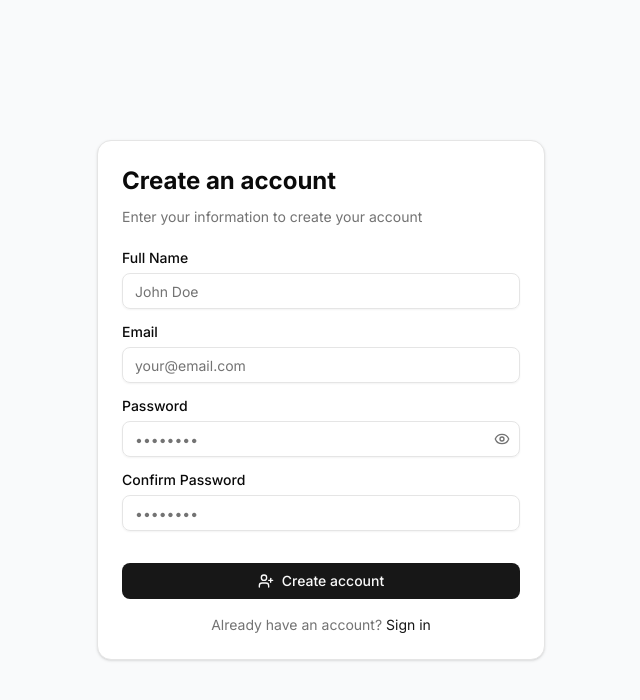
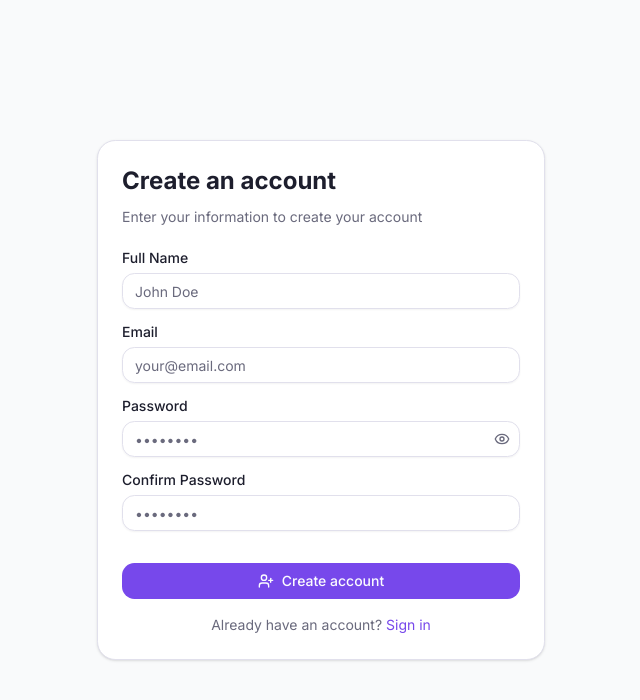
Before and after one commit to kalejaiyeoluwadara/savepoint_webapp, a Next.js app: page /auth/register in a window 1280 px wide. Shown: the top 700 px of the page, without its empty margins (319-959 px from the left). Built offline with nearby package versions, Linux system fonts and the light colour scheme.

Commit message:
style: Update global styles and enhance ClipCard component with new design elements; introduce ambient background and improve filter bar aesthetics

```diff
--- a/app/components/savepoint-dashboard.tsx
+++ b/app/components/savepoint-dashboard.tsx
@@ -148,7 +148,7 @@ export function SavePointDashboard() {
 
   return (
     <SidebarProvider>
-      <div className="flex min-h-screen w-full bg-background">
+      <div className="app-ambient ambient-drift flex min-h-screen w-full">
         <SavePointSidebar
           allTags={allTags}
           selectedTags={selectedTags}
--- a/app/components/savepoint/empty-state.tsx
+++ b/app/components/savepoint/empty-state.tsx
@@ -9,15 +9,21 @@ interface EmptyStateProps {
 
 export function EmptyState({ onClearFilters }: EmptyStateProps) {
   return (
-    <div className="mt-12 flex flex-col items-center justify-center">
-      <div className="rounded-full bg-muted p-6">
-        <Search className="h-10 w-10 text-muted-foreground" />
+    <div className="mt-16 flex flex-col items-center justify-center text-center">
+      <div className="rounded-2xl border border-white/60 bg-white/60 p-6 shadow-lg shadow-violet-950/5 backdrop-blur-xl">
+        <Search className="h-10 w-10 text-violet-500" />
       </div>
-      <h3 className="mt-4 text-xl font-semibold">No clips found</h3>
-      <p className="text-muted-foreground">
-        Try adjusting your search or filter criteria
+      <h3 className="mt-5 text-xl font-semibold tracking-tight">
+        No clips here yet
+      </h3>
+      <p className="mt-1 max-w-sm text-muted-foreground">
+        Nothing matches your search and filters. Loosen them to see more of your
+        library.
       </p>
-      <Button className="mt-4" onClick={onClearFilters}>
+      <Button
+        className="mt-5 rounded-full bg-gradient-to-r from-violet-600 to-fuchsia-600 text-white shadow-md shadow-violet-600/20 hover:from-violet-600 hover:to-fuchsia-600"
+        onClick={onClearFilters}
+      >
         Clear all filters
       </Button>
     </div>
--- a/app/components/savepoint/loading-state.tsx
+++ b/app/components/savepoint/loading-state.tsx
@@ -13,7 +13,7 @@ interface LoadingStateProps {
 export function LoadingState({ isMobile }: LoadingStateProps) {
   return (
     <SidebarProvider>
-      <div className="flex min-h-screen w-full bg-background">
+      <div className="app-ambient flex min-h-screen w-full">
         <SavePointSidebar
           allTags={[]}
           selectedTags={[]}
@@ -36,8 +36,8 @@ export function LoadingState({ isMobile }: LoadingStateProps) {
           />
 
           <main className="p-6">
-            <div className="flex flex-col items-center justify-center min-h-[60vh]">
-              <Loader2 className="h-8 w-8 animate-spin text-primary" />
+            <div className="flex min-h-[60vh] flex-col items-center justify-center">
+              <Loader2 className="h-8 w-8 animate-spin text-violet-500" />
               <p className="mt-4 text-lg text-muted-foreground">
                 Loading your clips...
               </p>
--- a/app/components/savepoint/sidebar.tsx
+++ b/app/components/savepoint/sidebar.tsx
@@ -56,10 +56,12 @@ export function SavePointSidebar({
     <Sidebar variant={isMobile ? "sidebar" : "floating"} collapsible="icon">
       <SidebarHeader>
         <div className="flex items-center gap-2 px-4 py-2">
-          <div className="flex h-8 w-8 items-center justify-center rounded-lg bg-primary">
-            <BookOpen className="h-4 w-4 text-primary-foreground" />
+          <div className="flex h-8 w-8 items-center justify-center rounded-xl bg-gradient-to-br from-violet-600 to-fuchsia-500 shadow-sm shadow-violet-600/30">
+            <BookOpen className="h-4 w-4 text-white" />
           </div>
-          <div className="font-semibold">SavePoint</div>
+          <div className="bg-gradient-to-r from-violet-700 to-fuchsia-600 bg-clip-text font-semibold tracking-tight text-transparent">
+            SavePoint
+          </div>
         </div>
       </SidebarHeader>
       <SidebarContent>
--- a/app/globals.css
+++ b/app/globals.css
@@ -44,38 +44,38 @@
 }
 
 :root {
-  --radius: 0.625rem;
-  --background: oklch(1 0 0);
-  --foreground: oklch(0.145 0 0);
+  --radius: 0.9rem;
+  --background: oklch(0.98 0.008 290);
+  --foreground: oklch(0.24 0.03 282);
   --card: oklch(1 0 0);
-  --card-foreground: oklch(0.145 0 0);
+  --card-foreground: oklch(0.24 0.03 282);
   --popover: oklch(1 0 0);
-  --popover-foreground: oklch(0.145 0 0);
-  --primary: oklch(0.205 0 0);
-  --primary-foreground: oklch(0.985 0 0);
-  --secondary: oklch(0.97 0 0);
-  --secondary-foreground: oklch(0.205 0 0);
-  --muted: oklch(0.97 0 0);
-  --muted-foreground: oklch(0.556 0 0);
-  --accent: oklch(0.97 0 0);
-  --accent-foreground: oklch(0.205 0 0);
-  --destructive: oklch(0.577 0.245 27.325);
-  --border: oklch(0.922 0 0);
-  --input: oklch(0.922 0 0);
-  --ring: oklch(0.708 0 0);
-  --chart-1: oklch(0.646 0.222 41.116);
-  --chart-2: oklch(0.6 0.118 184.704);
-  --chart-3: oklch(0.398 0.07 227.392);
-  --chart-4: oklch(0.828 0.189 84.429);
-  --chart-5: oklch(0.769 0.188 70.08);
-  --sidebar: oklch(0.985 0 0);
-  --sidebar-foreground: oklch(0.145 0 0);
-  --sidebar-primary: oklch(0.205 0 0);
-  --sidebar-primary-foreground: oklch(0.985 0 0);
-  --sidebar-accent: oklch(0.97 0 0);
-  --sidebar-accent-foreground: oklch(0.205 0 0);
-  --sidebar-border: oklch(0.922 0 0);
-  --sidebar-ring: oklch(0.708 0 0);
+  --popover-foreground: oklch(0.24 0.03 282);
+  --primary: oklch(0.55 0.23 290);
+  --primary-foreground: oklch(0.99 0.005 290);
+  --secondary: oklch(0.96 0.015 290);
+  --secondary-foreground: oklch(0.32 0.04 288);
+  --muted: oklch(0.96 0.012 290);
+  --muted-foreground: oklch(0.53 0.03 285);
+  --accent: oklch(0.94 0.03 295);
+  --accent-foreground: oklch(0.36 0.06 290);
+  --destructive: oklch(0.6 0.22 18);
+  --border: oklch(0.91 0.016 290);
+  --input: oklch(0.91 0.016 290);
+  --ring: oklch(0.6 0.2 290);
+  --chart-1: oklch(0.62 0.22 290);
+  --chart-2: oklch(0.65 0.2 330);
+  --chart-3: oklch(0.68 0.15 220);
+  --chart-4: oklch(0.72 0.16 160);
+  --chart-5: oklch(0.78 0.16 70);
+  --sidebar: oklch(0.99 0.006 290);
+  --sidebar-foreground: oklch(0.3 0.03 285);
+  --sidebar-primary: oklch(0.55 0.23 290);
+  --sidebar-primary-foreground: oklch(0.99 0.005 290);
+  --sidebar-accent: oklch(0.95 0.025 295);
+  --sidebar-accent-foreground: oklch(0.4 0.08 290);
+  --sidebar-border: oklch(0.92 0.014 290);
+  --sidebar-ring: oklch(0.6 0.2 290);
 }
 
 .dark {
@@ -85,8 +85,8 @@
   --card-foreground: oklch(0.985 0 0);
   --popover: oklch(0.205 0 0);
   --popover-foreground: oklch(0.985 0 0);
-  --primary: oklch(0.922 0 0);
-  --primary-foreground: oklch(0.205 0 0);
+  --primary: oklch(0.65 0.2 290);
+  --primary-foreground: oklch(0.15 0.02 285);
   --secondary: oklch(0.269 0 0);
   --secondary-foreground: oklch(0.985 0 0);
   --muted: oklch(0.269 0 0);
@@ -120,3 +120,29 @@
     @apply bg-background text-foreground;
   }
 }
+
+/* Airy ambient backdrop — soft violet / fuchsia / cyan light pooling behind
+   the workspace so the surface has depth instead of a flat fill. */
+.app-ambient {
+  background-color: var(--background);
+  background-image:
+    radial-gradient(48rem 48rem at 108% -8%, oklch(0.7 0.18 330 / 0.16), transparent 60%),
+    radial-gradient(44rem 44rem at -10% 0%, oklch(0.62 0.2 290 / 0.16), transparent 58%),
+    radial-gradient(40rem 40rem at 50% 118%, oklch(0.72 0.14 220 / 0.12), transparent 62%);
+  background-attachment: fixed;
+}
+
+@media (prefers-reduced-motion: no-preference) {
+  .ambient-drift {
+    animation: ambient-drift 24s ease-in-out infinite alternate;
+  }
+}
+
+@keyframes ambient-drift {
+  from {
+    background-position: 0% 0%, 0% 0%, 0% 0%;
+  }
+  to {
+    background-position: 6% 4%, -4% 3%, 3% -4%;
+  }
+}
--- a/lib/constants.tsx
+++ b/lib/constants.tsx
@@ -25,16 +25,37 @@ export const typeIcons: Record<ClipType, JSX.Element> = {
   work: <Code className="h-4 w-4" />,
 };
 
-// Per-type accent colors used for the card icon chip and left border.
+// Per-type accent system used across the card: a gradient chip for the type
+// icon, a matching label, and the colored glow the card picks up on hover.
 export const typeAccents: Record<
   ClipType,
-  { border: string; icon: string }
+  { gradient: string; glow: string; label: string }
 > = {
-  article: { border: "border-l-blue-400", icon: "bg-blue-100 text-blue-700" },
-  code: { border: "border-l-emerald-400", icon: "bg-emerald-100 text-emerald-700" },
-  quote: { border: "border-l-amber-400", icon: "bg-amber-100 text-amber-700" },
-  link: { border: "border-l-violet-400", icon: "bg-violet-100 text-violet-700" },
-  work: { border: "border-l-slate-400", icon: "bg-slate-100 text-slate-700" },
+  article: {
+    gradient: "bg-gradient-to-br from-sky-400 to-blue-500",
+    glow: "group-hover:shadow-blue-500/20 group-hover:border-blue-200",
+    label: "Article",
+  },
+  code: {
+    gradient: "bg-gradient-to-br from-emerald-400 to-teal-500",
+    glow: "group-hover:shadow-emerald-500/20 group-hover:border-emerald-200",
+    label: "Code",
+  },
+  quote: {
+    gradient: "bg-gradient-to-br from-amber-400 to-orange-500",
+    glow: "group-hover:shadow-amber-500/20 group-hover:border-amber-200",
+    label: "Quote",
+  },
+  link: {
+    gradient: "bg-gradient-to-br from-violet-500 to-fuchsia-500",
+    glow: "group-hover:shadow-violet-500/20 group-hover:border-violet-200",
+    label: "Link",
+  },
+  work: {
+    gradient: "bg-gradient-to-br from-indigo-400 to-violet-500",
+    glow: "group-hover:shadow-indigo-500/20 group-hover:border-indigo-200",
+    label: "Work",
+  },
 };
 
 // Deterministic fallback palette for tags not present in `tagColors`,
```
Also changed, not shown: app/components/ClipCard.tsx (+20 -17 lines), app/components/savepoint/filter-bar.tsx (+18 -6 lines).
